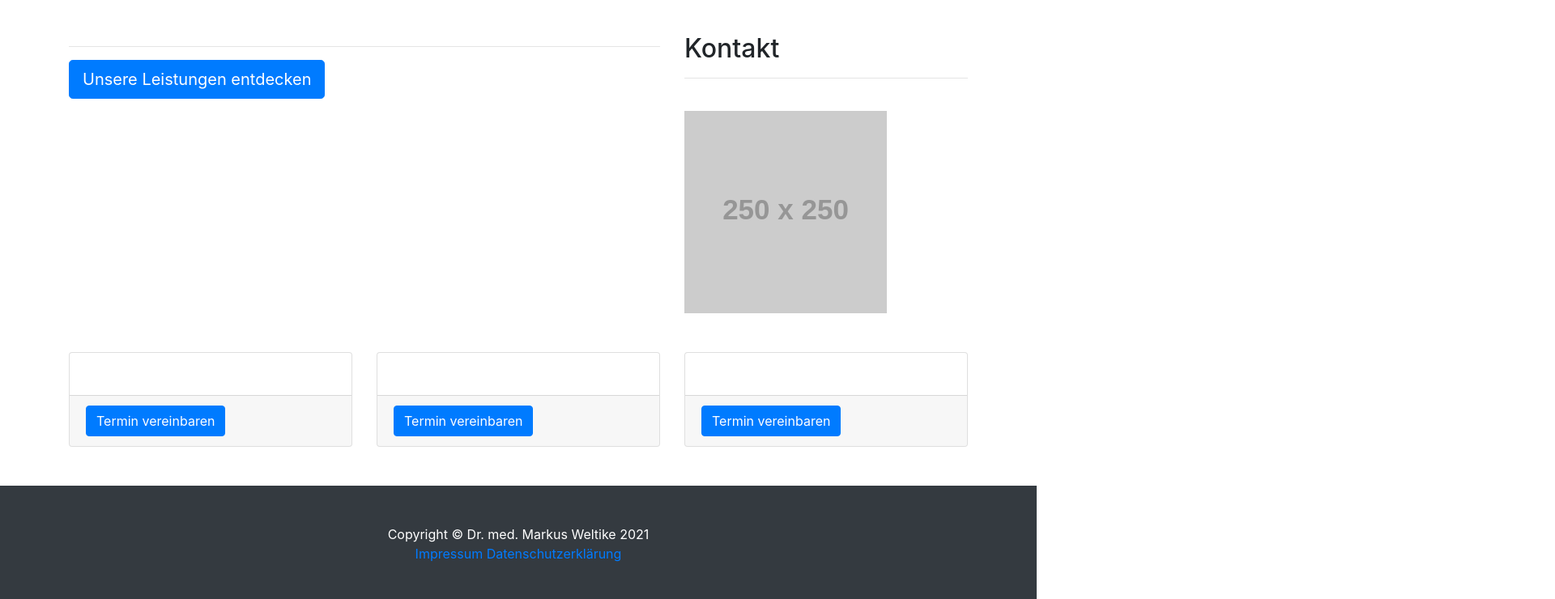
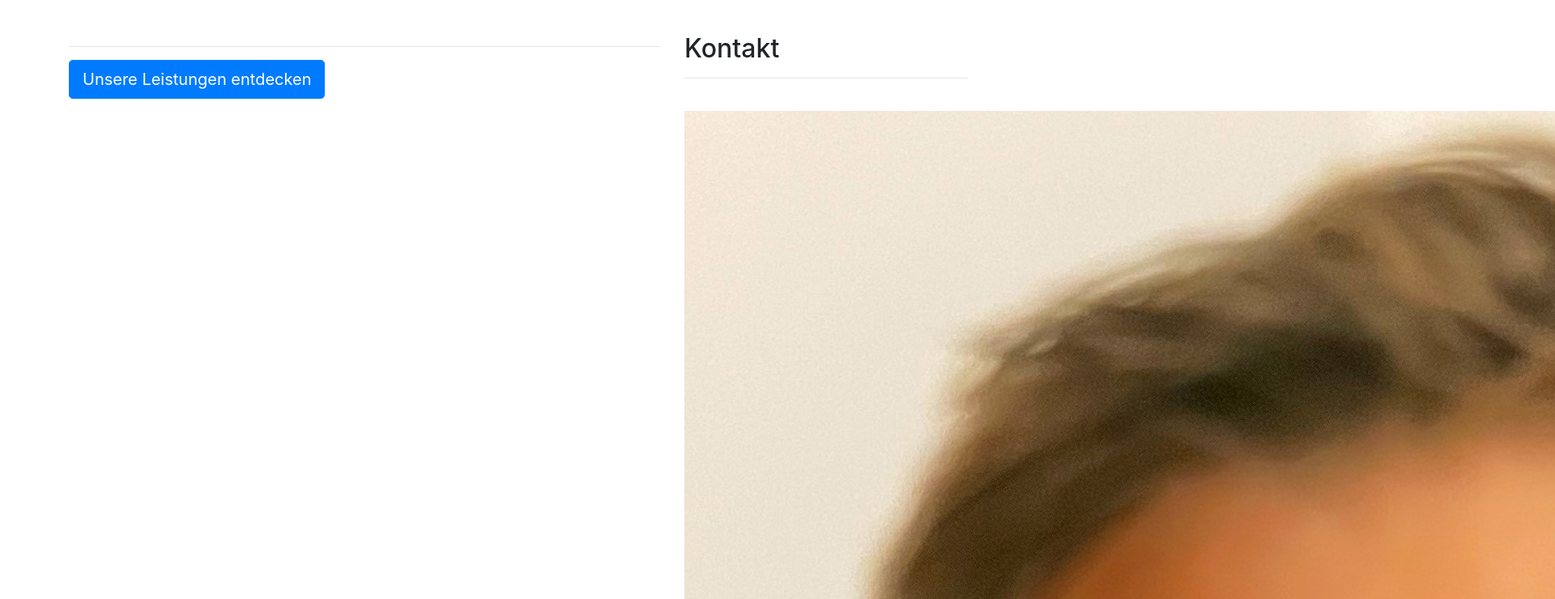
Before and after one commit to joschkaweiss/drwweb, a plain HTML site: page index.html in a window 1280 px wide. Shown: the part 360-1100 px from the top of the page at 81% size, 1920 px wide, since content can reach past the window. Drawn offline with Linux system fonts and the light colour scheme; no server answers; placeholder pictures from the web are drawn by us.

Commit message:
Update index.html

```diff
--- a/index.html
+++ b/index.html
@@ -78,7 +78,7 @@
 
                 </div>
                 <br>
-                <img src="https://via.placeholder.com/250x250.png" />
+                <img src="drwcut.jpg" alt="https://via.placeholder.com/250x250.png" />
                 <br>
 
             </div>
```
